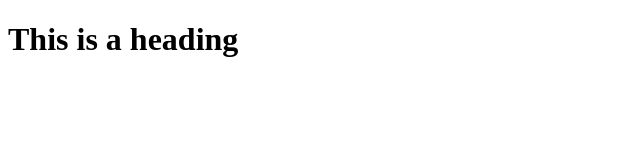
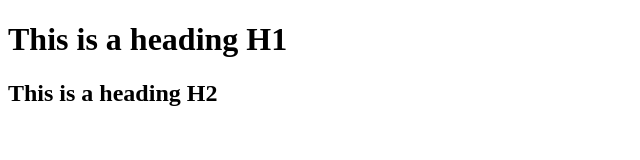
Before and after one commit to dunaivasilita/git, a plain HTML site: page index.html in a window 1280 px wide. Shown: the whole page, without its empty margins (0-640 px from the left). Drawn offline with Linux system fonts and the light colour scheme.

Commit message:
alt commit

```diff
--- a/index.html
+++ b/index.html
@@ -4,6 +4,7 @@
 <title>Git one</title>
 </head>
 <body>
-	<h1>This is a heading</h1>
+	<h1>This is a heading H1</h1>
+	<h2>This is a heading H2</h2>
 </body>
 </html>
```
